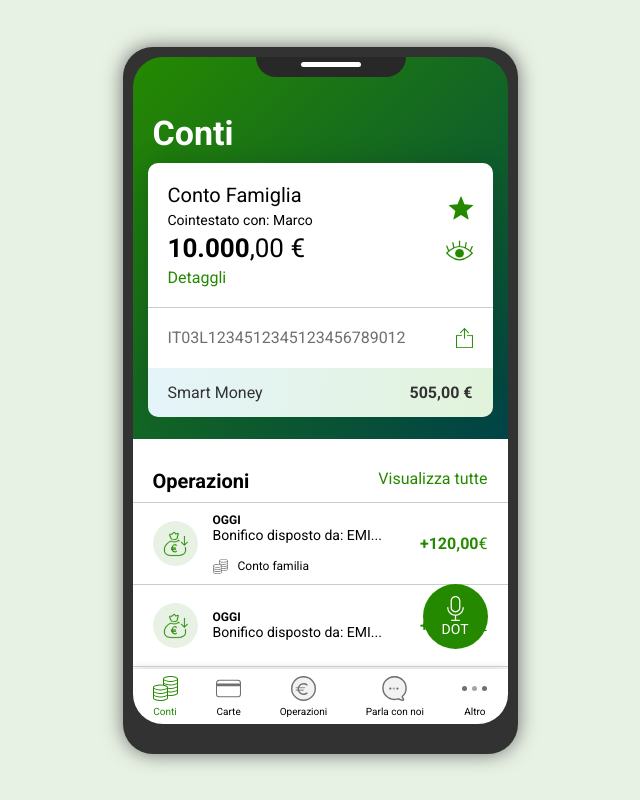
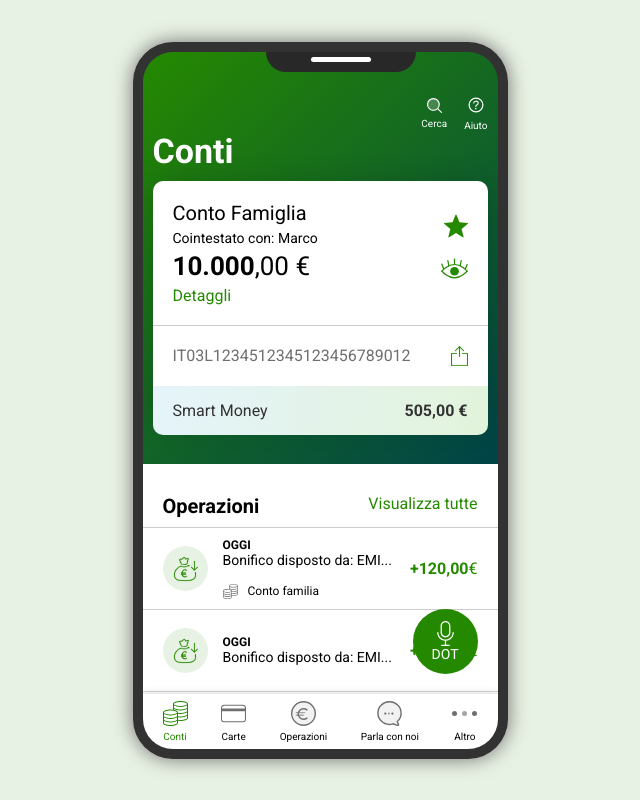
Before and after one commit to grazirs/dot, an Angular app: page / in a window 1280 px wide. Shown: the whole page, without its empty margins (320-960 px from the left). Built offline with nearby package versions, Linux system fonts and the light colour scheme.

Commit message:
add icons and fix styles

```diff
--- a/src/app/app.component.html
+++ b/src/app/app.component.html
@@ -1,8 +1,6 @@
 <div class="app-container">
   <div class='mobile-phone'>
     <div class='brove'><span class='speaker'></span></div>
-    <div class='screen'>
       <router-outlet></router-outlet>
-    </div>
   </div>
 </div>
--- a/src/app/app.component.scss
+++ b/src/app/app.component.scss
@@ -1,19 +1,16 @@
 @import "src/variables.scss";
 
 @media (min-width: 769px){
+  .app-container {
+    justify-content: center;
+  }
+
   .mobile-phone {
-    height: 707px;
-    padding: 10px 10px 30px;
+    // height: 707px;
+    padding: 10px;
     box-shadow: 0 0 20px #6F6F6f;
-    border-radius: 30px;
-    background: $primary-font-color;
-
-    .screen {
-      width: 375px;
-      height: 100%;
-      border-radius: 30px;
-      overflow-y: auto;
-    }
+    border-radius: 40px;
+    background: $phone-case;
 
     .brove {
       width: 150px;
--- a/src/app/home/home.component.html
+++ b/src/app/home/home.component.html
@@ -1,6 +1,11 @@
+<div class="screen">
   <main>
     <div class="home">
       <div class="account-container">
+        <section class="help-container">
+          <div class="column"><img src="../../assets/images/search.svg" alt="icone search">Cerca</div>
+          <a class="column" href=""><img src="../../assets/images/help.svg" alt="icone aiuto">Aiuto</a>
+        </section>
         <h1>Conti</h1>
         <div class="card-container">
           <div class="card">
@@ -124,3 +129,4 @@
       </li>
     </ul>
   </nav>
+</div>
--- a/src/app/home/home.component.scss
+++ b/src/app/home/home.component.scss
@@ -2,6 +2,35 @@
 
 main {
   position: relative;
+}
+.help-container{
+  display: flex;
+  justify-content: end;
+  align-items: center;
+  color: $secondary-font-color;
+  padding-right: 20px;
+  margin-top: 30px;
+}
+
+.help-container img {
+  width:  15px;
+  height: 15px;
+  margin-bottom: 5px;
+}
+
+.help-container a img {
+  width:  20px;
+  height: 20px;
+  margin-bottom: 5px;
+}
+
+.help-container div {
+  align-items: center;
+}
+.help-container a {
+  color: $secondary-font-color;
+  margin-left: 17px;
+  align-items: center;
 }
 
 .home {
@@ -13,14 +42,13 @@ main {
 h1 {
   color: $secondary-font-color;
   font-size: 3.4rem;
-  margin: 20px 20px 10px;
+  margin: 0px 20px 10px;
 }
 
 .account-container {
-  height: 56vh;
+  height: 412px;
   display: flex;
   flex-direction: column;
-  justify-content: center;
   background: $natural-person-gradient;
 }
 
@@ -161,7 +189,8 @@ h2 {
   display: flex;
   align-items: center;
   justify-content: center;
-  position: relative;
+  position: fixed;
+  bottom: 0;
 }
 
 .bottom-bar img {
@@ -222,18 +251,42 @@ h2 {
   font-size: 1.2rem;
 }
 
+section.help-container > a:hover,section.help-container > a:focus  {
+  font-weight: 700;
+}
 @media (min-width: 769px) {
+  .screen {
+    width: 355px;
+    height: 100%;
+    border-radius: 30px;
+    overflow-y: auto;
+    position: relative;
+  }
 
   .home,
   .bottom-bar {
-    width: 375px;
+    width: 355px;
   }
 
+  h1 {
+    margin: 0px 0px 10px;
+  }
+
+  .help-container {
+    margin-top: 0px;
+    padding-right: 0px;
+  }
   .account-container {
-    height: 382px;
+    // height: 382px;
+    padding: 0 10px;
+    justify-content: center;
   }
 
   .operations-body {
     height: 167px;
   }
+
+  .bottom-bar {
+    position: relative;
+  }
 }
--- a/src/styles.scss
+++ b/src/styles.scss
@@ -27,7 +27,6 @@ html {
         display: flex;
         flex-direction: column;
         align-items: center;
-        justify-content: center;
         background-color: $primary-bg-color;
       }
   }
```
Lines whose indentation alone changed are shown as unchanged.
